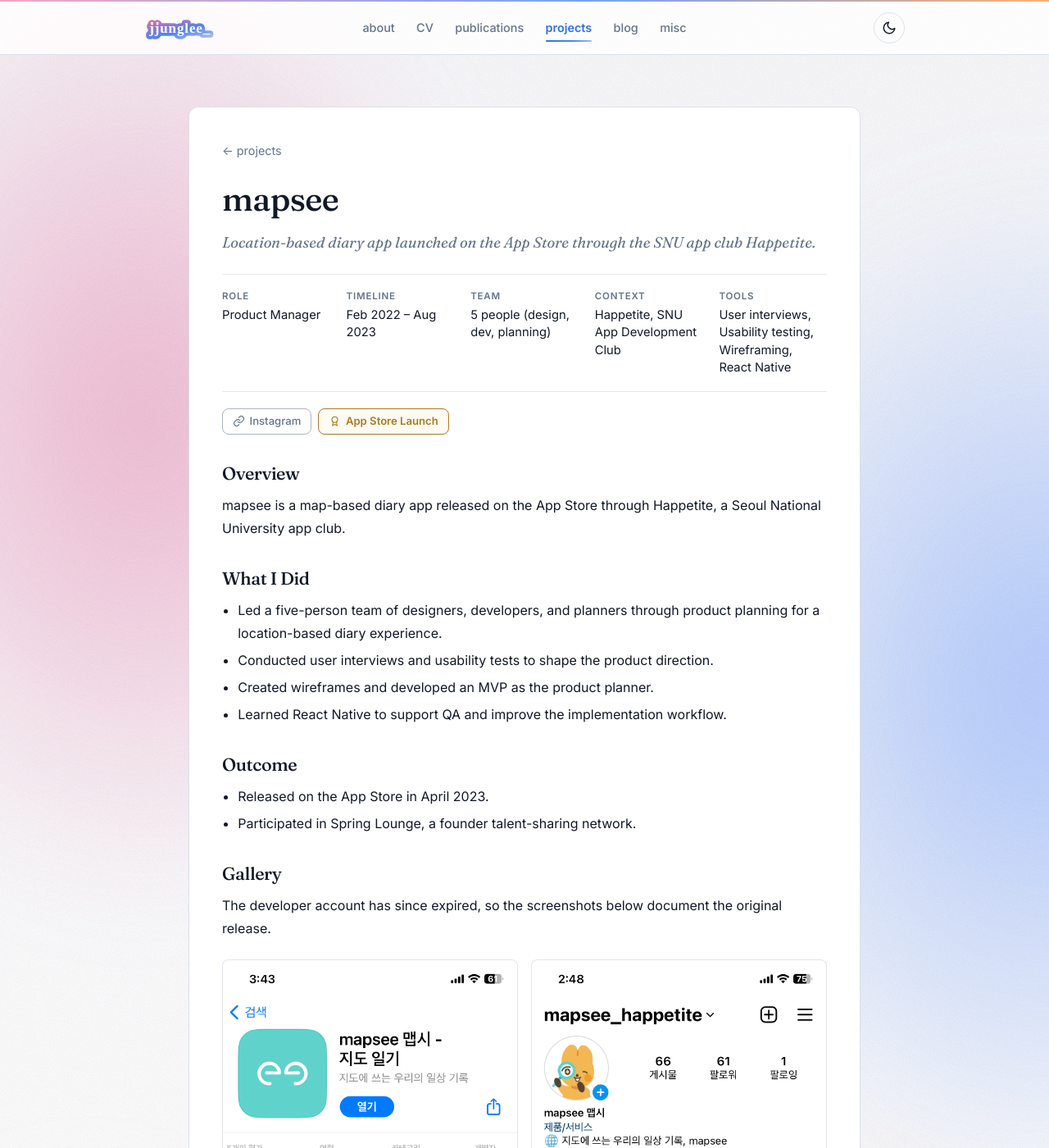
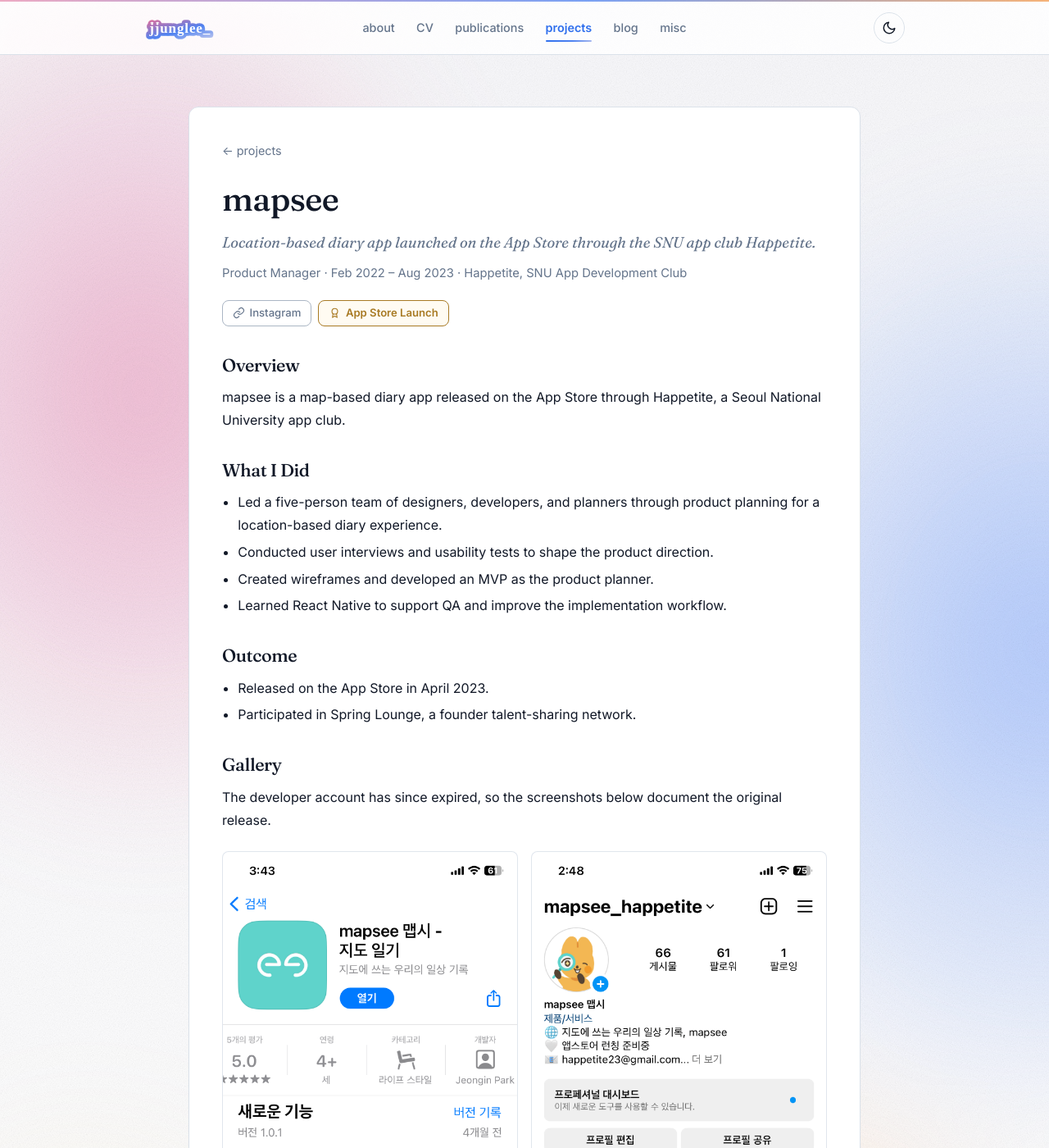
Before and after one commit to leejungp2/leejungp2.github.io, a Jekyll site: the page built from _projects/mapsee.md, in a window 1280 px wide and 1400 px high. Shown: the whole window at 82% size. Built offline with Jekyll 4.4.1, drawn with Linux system fonts in a browser that asks for light colours.

Commit message:
Replace project facts table with a single meta line

```diff
--- a/_layouts/project.html
+++ b/_layouts/project.html
@@ -12,14 +13,7 @@ layout: default
   <header class="publication-detail-header">
     <h1>{{ page.title | escape }}</h1>
     {% if page.description %}<p class="project-summary">{{ page.description | escape }}</p>{% endif %}
-
-    <dl class="project-facts">
-      {% if page.role %}<div><dt>Role</dt><dd>{{ page.role | escape }}</dd></div>{% endif %}
-      {% if page.timeline %}<div><dt>Timeline</dt><dd>{{ page.timeline | escape }}</dd></div>{% endif %}
-      {% if page.team %}<div><dt>Team</dt><dd>{{ page.team | escape }}</dd></div>{% endif %}
-      {% if page.context %}<div><dt>Context</dt><dd>{{ page.context | escape }}</dd></div>{% endif %}
-      {% if page.tools %}<div><dt>Tools</dt><dd>{{ page.tools | join: ', ' | escape }}</dd></div>{% endif %}
-    </dl>
+    <p class="publication-venue project-meta">{{ page.role | escape }}{% if page.timeline %} · {{ page.timeline | escape }}{% endif %}{% if page.context %} · {{ page.context | escape }}{% endif %}</p>
 
     {% if page.links or page.award %}{% include publication-links.html item=page %}{% endif %}
   </header>
--- a/assets/css/main.css
+++ b/assets/css/main.css
@@ -1377,34 +1377,12 @@ img { max-width: 100%; height: auto; }
 
 /* project case-study page */
 .project-summary {
-  margin: 0;
+  margin: 0 0 0.75rem;
   color: var(--muted-foreground);
   font-family: var(--font-serif);
   font-size: 1.15rem;
   font-style: italic;
   line-height: 1.5;
-}
-.project-facts {
-  display: grid;
-  grid-template-columns: repeat(auto-fit, minmax(7.5rem, 1fr));
-  gap: 1rem 1.25rem;
-  margin: 1.5rem 0 0;
-  padding: 1.1rem 0;
-  border-top: 1px solid color-mix(in srgb, var(--border) 78%, transparent);
-  border-bottom: 1px solid color-mix(in srgb, var(--border) 78%, transparent);
-}
-.project-facts dt {
-  margin-bottom: 0.2rem;
-  color: var(--muted-foreground);
-  font-size: 0.72rem;
-  font-weight: 600;
-  letter-spacing: 0.07em;
-  text-transform: uppercase;
-}
-.project-facts dd {
-  margin: 0;
-  font-size: 0.92rem;
-  line-height: 1.45;
 }
 .publication-figure figcaption {
   margin-top: 0.5rem;
```
Also changed, not shown: other parts of _layouts/project.html (+2 -1 lines).
